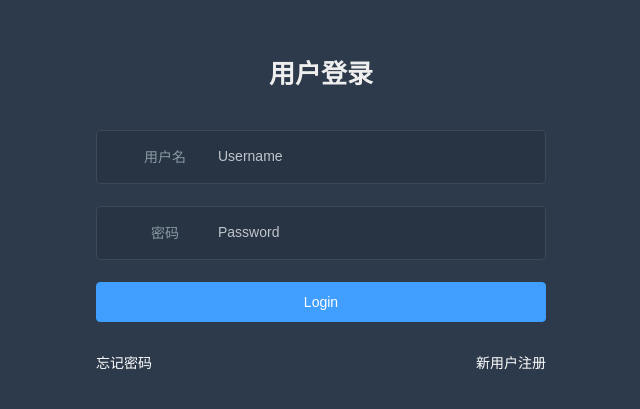
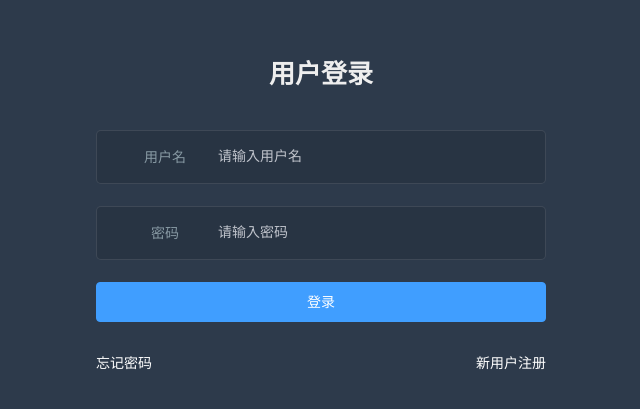
Before and after one commit to yangxia605/intelligence_vue, a Vue app in the folder web/: page /#/ in a window 1280 px wide. Shown: the part 115-524 px from the top of the page, without its empty margins (319-959 px from the left). Built offline with nearby package versions, Linux system fonts and the light colour scheme; what vue-resource would draw is missing.

Commit message:
登录页面修改文字

```diff
--- a/web/src/views/Login.vue
+++ b/web/src/views/Login.vue
@@ -13,7 +13,7 @@
         <el-input
           ref="username"
           v-model="loginForm.username"
-          placeholder="Username"
+          placeholder="请输入用户名"
           name="username"
           type="text"
           tabindex="1"
@@ -30,7 +30,7 @@
           ref="password"
           v-model="loginForm.password"
           :type="passwordType"
-          placeholder="Password"
+          placeholder="请输入密码"
           name="password"
           tabindex="2"
           auto-complete="on"
@@ -41,7 +41,7 @@
         </span>
       </el-form-item>
 
-      <el-button :loading="loading" type="primary" style="width:100%;margin-bottom:30px;" @click.native.prevent="handleLogin">Login</el-button>
+      <el-button :loading="loading" type="primary" style="width:100%;margin-bottom:30px;" @click.native.prevent="handleLogin">登录</el-button>
 
       <div class="tips">
         <span style="display: inline-block;float: left">忘记密码</span>
@@ -60,14 +60,14 @@
     data() {
       const validateUsername = (rule, value, callback) => {
         if (!value) {
-          callback(new Error('Please enter the user name'))
+          callback(new Error('请输入用户名'))
         } else {
           callback()
         }
       }
       const validatePassword = (rule, value, callback) => {
         if (!value) {
-          callback(new Error('Please enter the password'))
+          callback(new Error('请输入密码'))
         } else {
           callback()
         }
```
